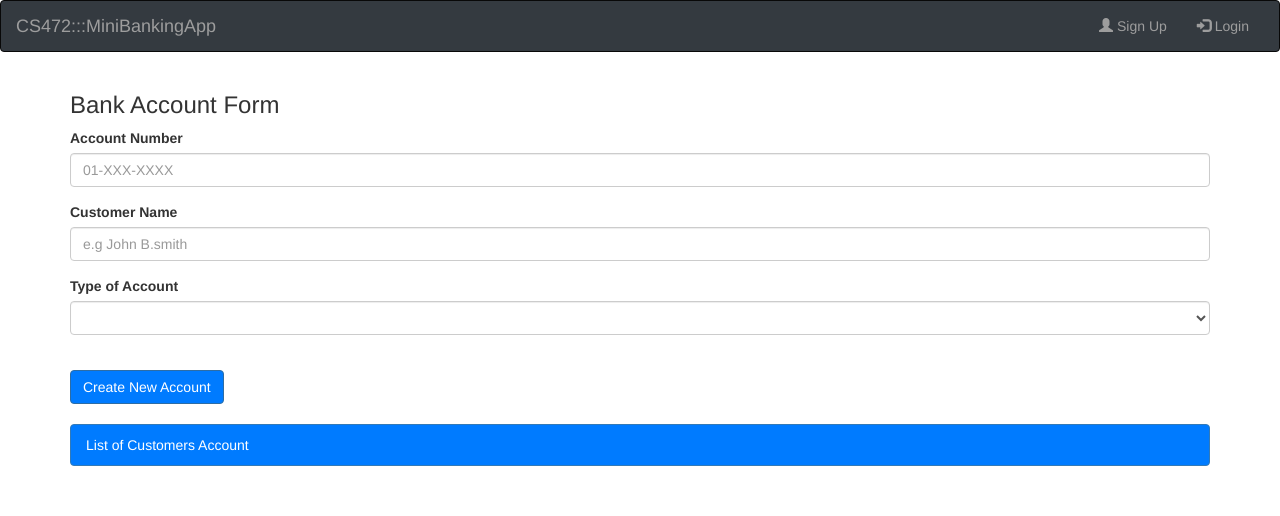
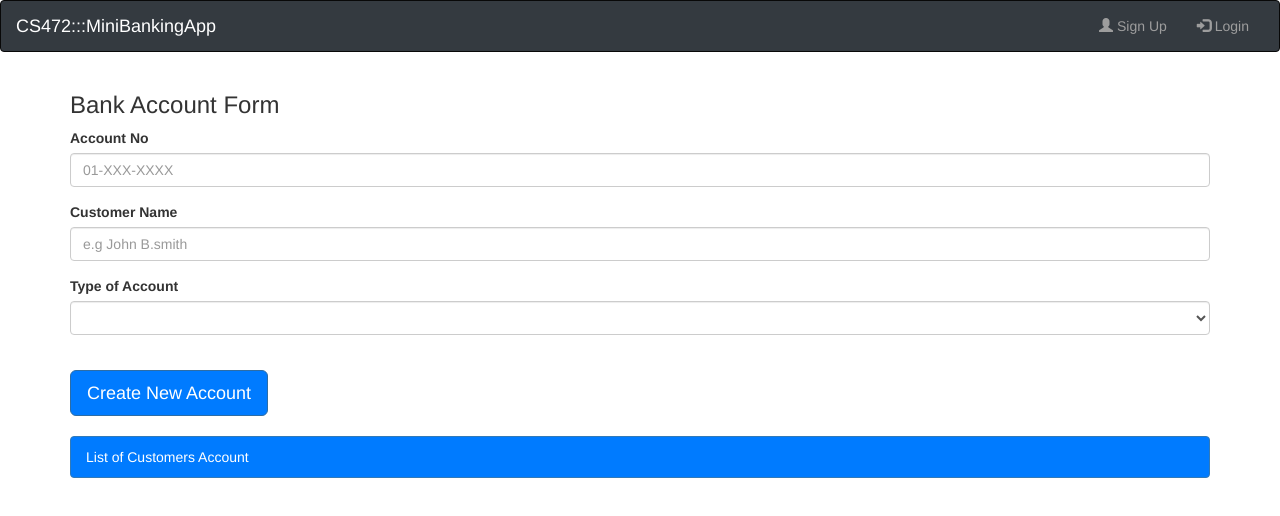
Before and after one commit to LACHHABAYOUB/MiniBankingApp, a plain HTML site: page index.html in a window 1280 px wide. Drawn offline with nearby package versions, Linux system fonts and the light colour scheme.

Commit message:
Update index.html

```diff
--- a/index.html
+++ b/index.html
@@ -8,6 +8,10 @@
     <link rel="stylesheet" href="https://maxcdn.bootstrapcdn.com/bootstrap/3.4.1/css/bootstrap.min.css">
     <script src="https://ajax.googleapis.com/ajax/libs/jquery/3.5.1/jquery.min.js"></script>
     <script src="https://maxcdn.bootstrapcdn.com/bootstrap/3.4.1/js/bootstrap.min.js"></script>
+    <link rel="apple-touch-icon" sizes="180x180" href="favicon_io/apple-touch-icon.png">
+    <link rel="icon" type="image/png" sizes="32x32" href="favicon_io/-32x32.png">
+    <link rel="icon" type="image/png" sizes="16x16" href="favicon_io/-16x16.png">
+    <link rel="manifest" href="/site.webmanifest">
     <script src="js/js.js"></script>
     <title>MiniBankingApp</title>
 </head>
@@ -22,7 +26,7 @@
                     <span class="icon-bar"></span>
                     <span class="icon-bar"></span>
                 </button>
-                <a class="navbar-brand" href="#">CS472:::MiniBankingApp</a>
+                <a class="navbar-brand" href="#" style="color: white !important; " >CS472:::MiniBankingApp</a>
             </div>
             <div class="collapse navbar-collapse" id="myNavbar">
 
@@ -41,7 +45,7 @@
             <h3>Bank Account Form</h3>
             <p>
             <div class="form-group">
-                <label for="exampleInputEmail1">Account Number</label>
+                <label for="exampleInputEmail1">Account No</label>
                 <input type="text" class="form-control" id="AccountNum" pattern="^01-([0-9]{3}-)[0-9]{4}$"
                     placeholder="01-XXX-XXXX" required />
             </div>
@@ -63,7 +67,7 @@
 
 
             <br>
-            <button type="submit" class="btn btn-primary" style="background-color:#007bff !important;" id="btnCreate" value="Submit">Create New Account</button>
+            <button type="submit" class="btn btn-primary btn-lg" style="background-color:#007bff !important;" id="btnCreate" value="Submit">Create New Account</button>
             <br> <br>
 
             <div>
```
